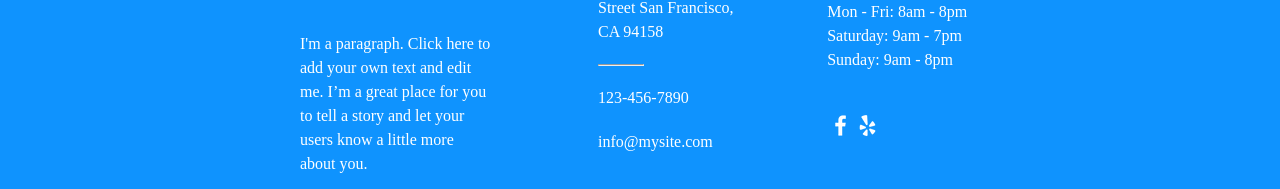
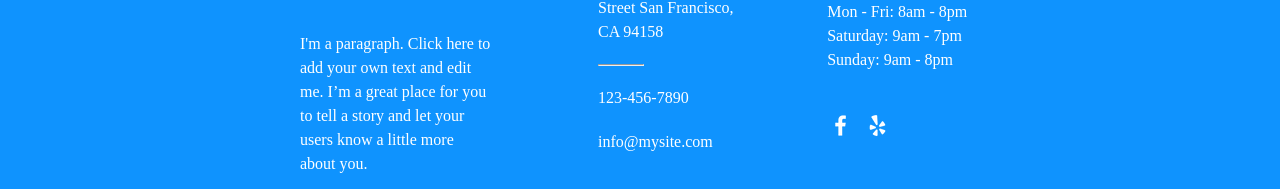
Before and after one commit to dominionbanjo/Clean-Bees, a React (Vite) app in the folder client/: page /homepage/profile in a window 1280 px wide. Shown: the part 1052-1241 px from the top of the page. Built offline with nearby package versions, Linux system fonts and the light colour scheme; no server answers; the HTML template or start-up script is replaced by a standard one.

Commit message:
fixed testimonial

```diff
--- a/client/src/assets/wrappers/Footer.js
+++ b/client/src/assets/wrappers/Footer.js
@@ -57,13 +57,13 @@ const Wrapper = styled.footer`
     width: 40%;
   }
   .logos {
-    /* background-color: black; */
-    /* margin: 0 20px 20px 20px; */
     width: 30%;
     display: flex;
     align-items: center;
-    justify-content: space-between;
     padding-top: 40px;
+  }
+  img {
+    margin-right: 10px;
   }
 
   @media screen and (max-width: 576px) {
@@ -120,13 +120,10 @@ const Wrapper = styled.footer`
     }
 
     .logos {
-      /* background-color: black; */
-      /* margin: 0 20px 20px 20px; */
       width: 100%;
       display: flex;
       align-items: center;
       justify-content: center;
-      padding: 0 150px;
       padding-top: 40px;
     }
   }
--- a/client/src/assets/wrappers/Home.js
+++ b/client/src/assets/wrappers/Home.js
@@ -118,14 +118,34 @@ const Wrapper = styled.section`
     justify-content: center;
   }
 
-  .testimonial-container {
-    /* width: 100%; */
+  /* .testimonial-container {
     background-color: #deff4f;
     padding: 200px 400px;
     display: flex;
     flex-direction: column;
     align-items: center;
     justify-content: center;
+  }
+  .testimonial {
+    width: 100%;
+    color: #0f93fe;
+
+  } */
+
+  .testimonial-container {
+    background-color: #deff4f;
+    padding: 200px 400px;
+    display: flex;
+    flex-direction: column;
+    align-items: center;
+    justify-content: center;
+    height: 80vh;
+    overflow: hidden;
+  }
+
+  .testimonial {
+    width: 100%;
+    color: #0f93fe;
   }
 
   .top-tt {
@@ -141,16 +161,6 @@ const Wrapper = styled.section`
   }
   .nav-icon:hover {
     cursor: pointer;
-  }
-
-  .testimonial {
-    /* background-color: #0f93fe; */
-    width: 100%;
-    color: #0f93fe;
-    /* transition: opacity 0.3s ease; */
-    /* display: flex;
-    flex-direction: column;
-    align-items: center; */
   }
 
   .bullet-container {
```
